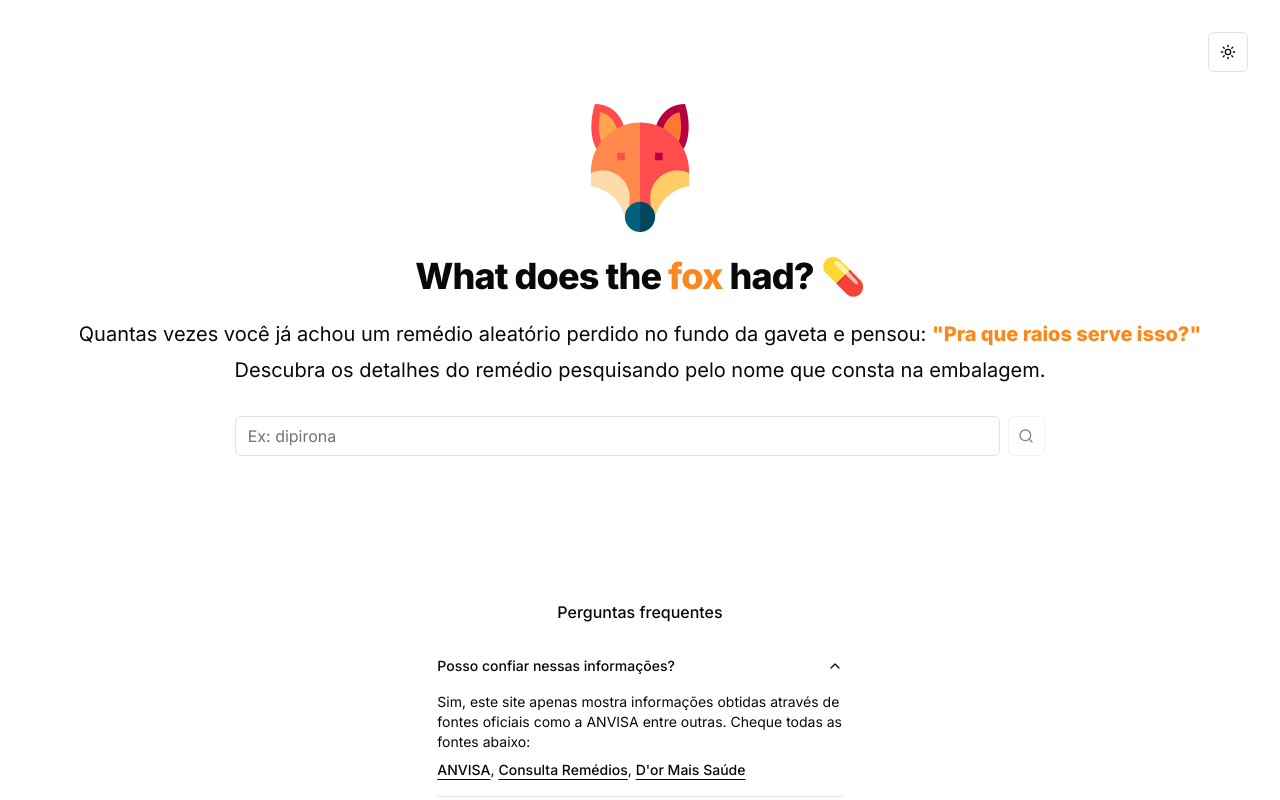
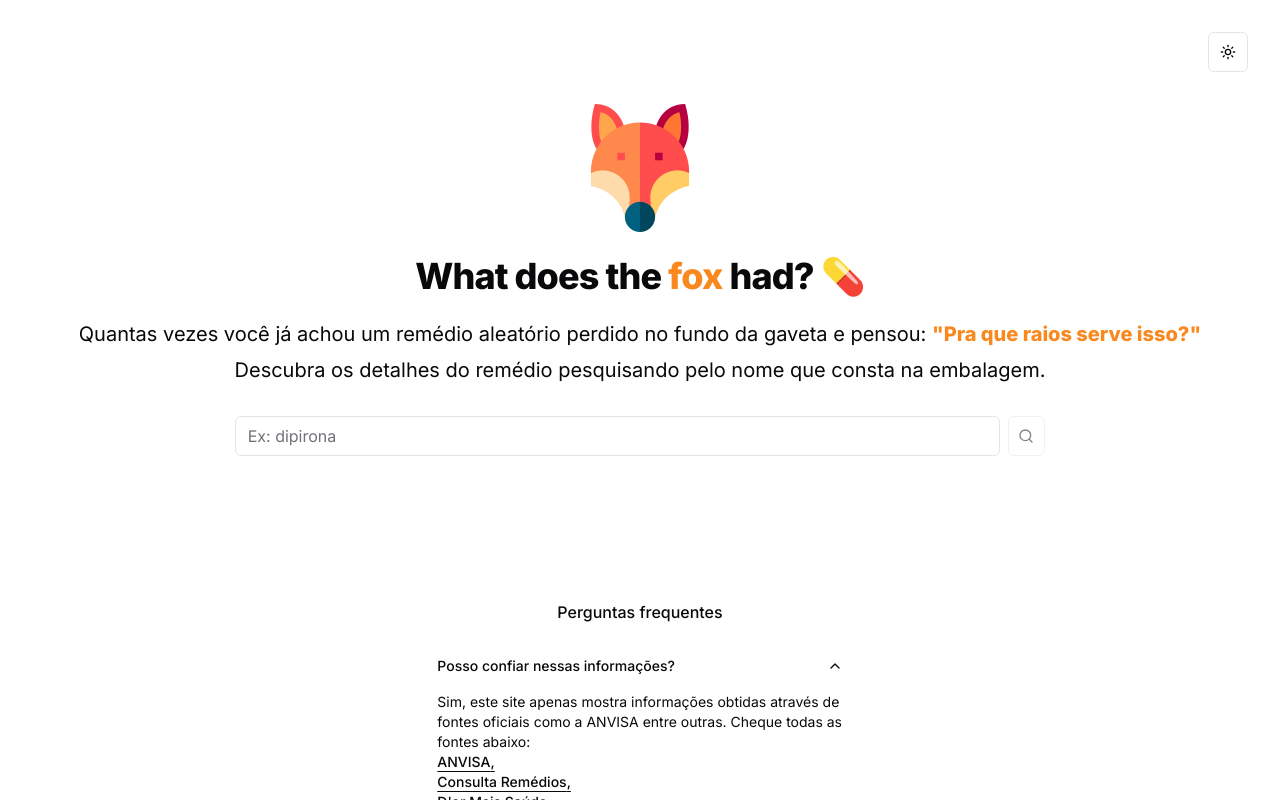
Before and after one commit to thegfmachado/what-does-the-fox-had, a Next.js app: page / in a window 1280 px wide. Both pictures are taken after a click on the button "Posso confiar nessas informações?". Shown: the top 800 px of the page. Built offline with nearby package versions, Linux system fonts and the light colour scheme; a web font is replaced by a local one.

Commit message:
feat(api): improving leaflet

```diff
--- a/src/app/page.tsx
+++ b/src/app/page.tsx
@@ -4,6 +4,9 @@ import * as React from 'react';
 
 import Link from 'next/link';
 import { ThemeProvider } from 'next-themes';
+
+//@ts-expect-error -- bulario is not typed
+import bulario from 'bulario';
 
 import { Search } from 'lucide-react';
 
@@ -31,6 +34,9 @@ async function getScrappingLeaflets(medicineName: string): Promise<LeafletType[]
 }
 
 async function getANVISALeaflet(medicineName: string): Promise<ANVISALeafletType> {
+  const busca = await bulario.pesquisar(medicineName)
+  console.log(`\n INFORMAÇÕES DA PESQUISA`, busca)
+
   const response = await fetch(`/api/leaflet/anvisa?medicine=${medicineName}`);
 
   return await response.json();
--- a/src/components/faq.tsx
+++ b/src/components/faq.tsx
@@ -19,32 +19,31 @@ export function FAQ() {
         <AccordionItem value="item-1">
           <AccordionTrigger className="text-sm">Posso confiar nessas informações?</AccordionTrigger>
           <AccordionContent>
-            <p className="mb-2 text-sm">
+            <span className="mb-2 text-sm">
               Sim, este site apenas mostra informações obtidas através de fontes oficiais como a ANVISA entre outras. Cheque todas as fontes abaixo:
-            </p>
-            <p>
+            </span>
+            <span>
               {Object.values(SOURCES).map((source, index, array) => (
-                <>
+                <div key={source.url}>
                   <Link
                     className="font-medium underline underline-offset-4"
-                    key={source.url}
                     href={source.url}
                     target="_blank"
                   >
                     {source.name}
+                    {index < array.length - 1 && ", "}
                   </Link>
-                  {index < array.length - 1 && ", "}
-                </>
+                </div>
               ))}
-            </p>
+            </span>
           </AccordionContent>
         </AccordionItem>
         <AccordionItem value="item-2">
           <AccordionTrigger className="text-sm">Como essas informações são obtidas?</AccordionTrigger>
           <AccordionContent>
-            <p className="mb-2 text-sm">
+            <span className="mb-2 text-sm">
               A partir de técnicas de web scraping e APIs, buscamos informações em sites oficiais e confiáveis para trazer a você a melhor experiência possível.
-            </p>
+            </span>
           </AccordionContent>
         </AccordionItem>
       </Accordion>
```
